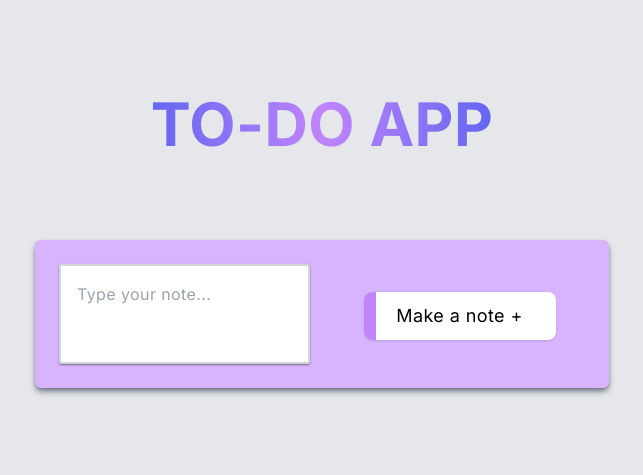
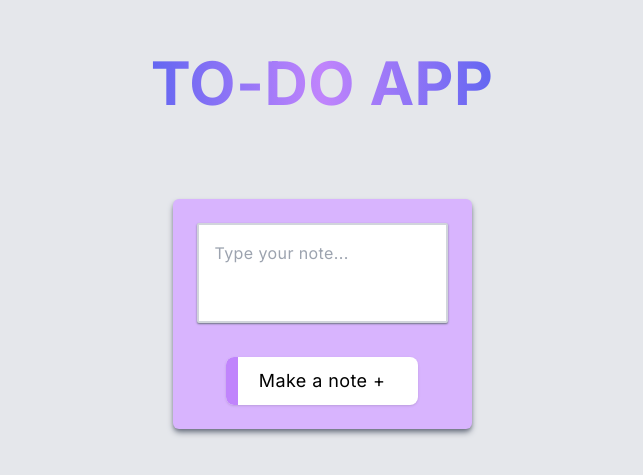
Before and after one commit to NekruzAsh/To-Do-App, a Next.js app: page / in a window 1280 px wide. Shown: the part 167-642 px from the top of the page, without its empty margins (318-961 px from the left). Built offline with nearby package versions, Linux system fonts and the light colour scheme.

Commit message:
Refactor addTask component and add todoList component

```diff
--- a/app/components/addtask.jsx
+++ b/app/components/addtask.jsx
@@ -1,26 +1,41 @@
-import React from 'react'
-import {useState} from 'react'
-const addTask = () => {
+import React from "react";
+import {v4 as uuidV4} from "uuid";
+
+const addTask = ({input, setInput, todos, setTodos}) => {
+    const onIChange = (event) => {
+        setInput(event.target.value);
+    };
+    const onFormSubmit = (event) => {
+        event.preventDefault();
+        setTodos([...todos, {id: uuidV4(), title: input, completed: false}]);
+        setInput("");
+    };
   return (
     <div className="bg-purple-300 p-6 rounded-md shadow-md shadow-gray-500 mt-[70px]">
-          <div className="grid lg:grid-cols-2 lg:gap-6">
+      <div className="grid lg:grid-cols lg:gap-6">
+        <form onSubmit={onFormSubmit}>
         <textarea
+
           className="shadow-sm shadow-gray-500 text-white rounded-sm border-2 border-gray-300 w-full min-h-[100px] p-4 resize-none"
           placeholder="Type your note..."
-              name="text"
+          type="text"
+          value={input}
+          required
+          onChange={onIChange}
         ></textarea>
 
         <ul className="text-purple-600 text-center text-2xl mt-6 lg:mt-7">
-              <button className="group relative h-12 w-48 overflow-hidden rounded-lg bg-white text-lg shadow">
+          <button type="submit" className="group relative h-12 w-48 overflow-hidden rounded-lg bg-white text-lg shadow">
             <div className="absolute inset-0 w-3 bg-purple-400 transition-all duration-[250ms] ease-out group-hover:w-full"></div>
             <li className="relative text-black group-hover:text-white">
               Make a note +
             </li>
           </button>
         </ul>
+        </form>
       </div>
     </div>
-  )
-}
+  );
+};
 
-export default addTask
+export default addTask;
--- /dev/null
+++ b/app/components/todoList.jsx
@@ -0,0 +1,16 @@
+import React from 'react'
+
+const todoList = ({todos, setTodos}) => {
+  return (
+    <div>
+        {todos.map((todo) => (
+
+            <li className='' key={todo.id}>
+                <input type="text" value={todo.title} className='list' onChange={(event) => event.preventDefault()} />
+            </li>
+        ))}
+    </div>
+  );
+};
+
+export default todoList
--- a/app/page.jsx
+++ b/app/page.jsx
@@ -1,19 +1,29 @@
-import Image from "next/image";
+"use client";
+import React, { useState } from "react";
 import AddTask from "./components/addtask.jsx";
-
+import TodoList from "./components/todoList.jsx";
 
 export default function Home() {
+  const [input, setInput] = useState("");
+  const [todos, setTodos] = useState([]);
 
   return (
     <main>
       <div className="min-h-screen flex flex-col items-center justify-center">
-        <div>
+
           <h1 className="uppercase py-4 text-transparent bg-clip-text bg-gradient-to-r from-indigo-500 via-purple-400 to-indigo-500">
             To-do App
           </h1>
+
+        <AddTask
+          input={input}
+          setInput={setInput}
+          todos={todos}
+          setTodos={setTodos}
+        />
+        <div>
+          <TodoList todos={todos} setTodos={setTodos} />
         </div>
-        <AddTask />
-
       </div>
     </main>
   );
--- a/package.json
+++ b/package.json
@@ -12,7 +12,8 @@
   "dependencies": {
     "next": "14.0.4",
     "react": "^18",
-    "react-dom": "^18"
+    "react-dom": "^18",
+    "uuid": "^9.0.1"
   },
   "devDependencies": {
     "autoprefixer": "^10.0.1",
```
Also changed, not shown: 1 other file (tests, documents, lock files or other folders). Lines whose indentation alone changed are shown as unchanged.
